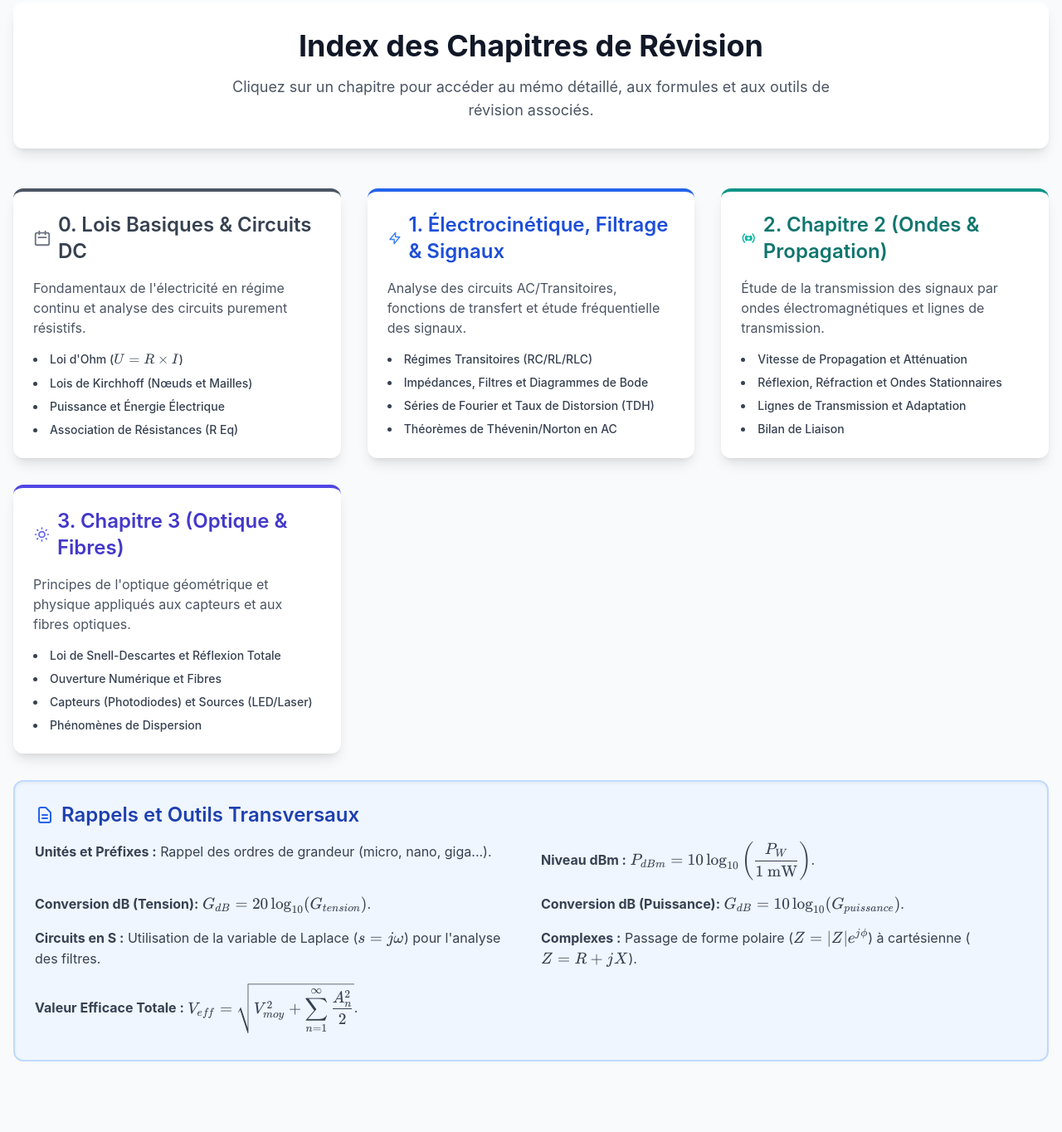
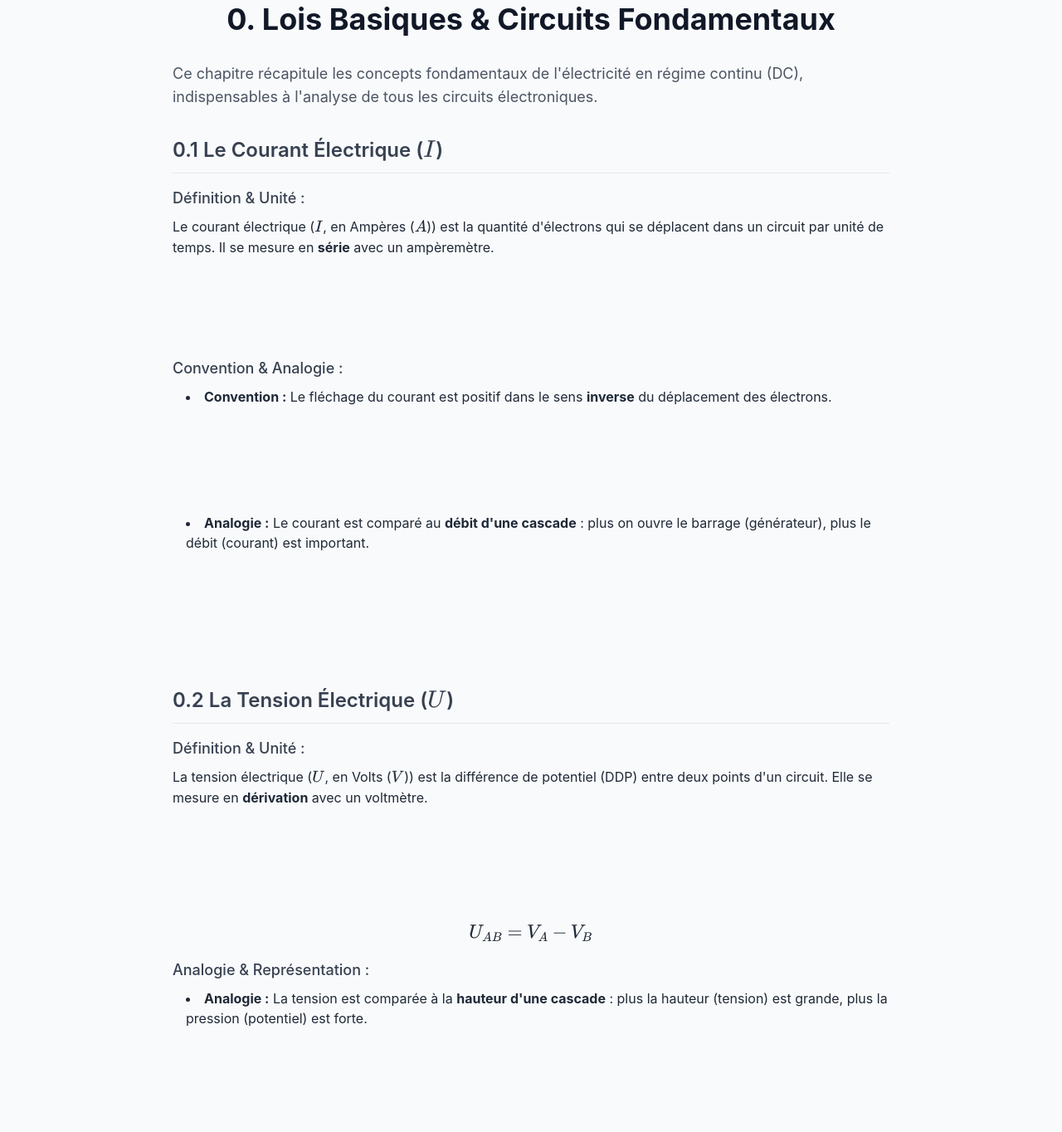
Before and after one commit to JusteUnMecGach4a/Physique, a plain HTML site: page chapitre0_lois_fondamentales.html in a window 1280 px wide. Shown: the part 109-1473 px from the top of the page at 83% size. Drawn offline with nearby package versions, Linux system fonts and the light colour scheme.

Commit message:
Update chapitre0_lois_fondamentales.html

```diff
--- a/chapitre0_lois_fondamentales.html
+++ b/chapitre0_lois_fondamentales.html
@@ -3,18 +3,13 @@
 <head>
     <meta charset="UTF-8">
     <meta name="viewport" content="width=device-width, initial-scale=1.0">
-    <title>Index de Révision - Physique BTS CIEL</title>
-    <!-- Chargement de Tailwind CSS via CDN -->
+    <title>Chapitre 0 : Lois Fondamentales de l'Électricité</title>
     <script src="https://cdn.tailwindcss.com"></script>
-
     <!-- Chargement de KaTeX (CSS) -->
     <link rel="stylesheet" href="https://cdn.jsdelivr.net/npm/katex@0.16.8/dist/katex.min.css" crossorigin="anonymous">
 
     <style>
-        /* Configuration de la police Inter par défaut et couleur de fond */
-        :root {
-            font-family: 'Inter', sans-serif;
-        }
+        :root { font-family: 'Inter', sans-serif; }
         .text-gradient {
             background-image: linear-gradient(to right, #1d4ed8, #2563eb, #3b82f6);
             -webkit-background-clip: text;
@@ -22,19 +17,11 @@
             background-clip: text;
             color: transparent;
         }
-        /* Assure que les formules KaTeX s'affichent correctement en ligne avec le texte */
-        .katex-display {
-            display: inline-block !important;
-            margin: 0 !important;
-        }
-        /* Style pour les cartes cliquables */
-        .chapter-card {
-            cursor: pointer;
-            transition: all 0.3s ease;
-        }
-        .chapter-card:hover {
-            box-shadow: 0 10px 15px -3px rgba(0, 0, 0, 0.1), 0 4px 6px -2px rgba(0, 0, 0, 0.05);
-            transform: translateY(-4px);
+        .katex-display { margin: 1em 0; }
+        .card { @apply bg-white p-6 rounded-xl shadow-lg border-l-4 border-gray-500 mb-6; }
+        .image-placeholder {
+            @apply flex justify-center items-center bg-gray-100 border border-dashed border-gray-300 rounded-lg p-4 my-4 text-sm text-gray-500;
+            min-height: 120px;
         }
     </style>
 </head>
@@ -43,143 +30,136 @@
     <!-- En-tête (Header) -->
     <header class="sticky top-0 bg-white shadow-md z-10">
         <div class="container mx-auto px-4 py-4 flex justify-between items-center">
-            <h1 class="text-2xl font-extrabold text-gradient">Physique BTS CIEL</h1>
-
-            <!-- Menu Desktop : Liens simplifiés vers les chapitres -->
-            <nav class="hidden md:flex space-x-6 text-sm font-medium">
-                <a href="chapitre0_lois_fondamentales.html" class="hover:text-blue-600 transition duration-150">Chapitre 0</a>
-                <a href="chapitre1_electro_signaux.html" class="hover:text-blue-600 transition duration-150">Chapitre 1</a>
-                <a href="#chapitre2" class="hover:text-blue-600 transition duration-150">Chapitre 2</a>
-                <a href="#chapitre3" class="hover:text-blue-600 transition duration-150">Chapitre 3</a>
-            </nav>
-
-            <!-- Bouton Menu Mobile -->
-            <button id="menu-toggle" class="md:hidden p-2 rounded-lg hover:bg-gray-100 transition duration-150 focus:outline-none">
-                <svg xmlns="http://www.w3.org/2000/svg" class="h-6 w-6 text-blue-600" fill="none" viewBox="0 0 24 24" stroke="currentColor">
-                    <path stroke-linecap="round" stroke-linejoin="round" stroke-width="2" d="M4 6h16M4 12h16m-7 6h7" />
-                </svg>
-            </button>
+            <h1 class="text-2xl font-extrabold text-gradient">BTS CIEL - Chapitre 0</h1>
+            <a href="index.html" class="text-sm font-medium text-gray-600 hover:text-blue-600 transition duration-150">
+                <svg xmlns="http://www.w3.org/2000/svg" class="h-5 w-5 inline-block mr-1" fill="none" viewBox="0 0 24 24" stroke="currentColor"><path stroke-linecap="round" stroke-linejoin="round" stroke-width="2" d="M3 12l2-2m0 0l7-7 7 7M5 10v10a1 1 0 001 1h3m10-11l2 2m-2-2v10a1 1 0 01-1 1h-3m-6 0a1 1 0 001-1v-4a1 1 0 011-1h2a1 1 0 011 1v4a1 1 0 001 1m-6 0h6" /></svg>
+                Retour à l'Index
+            </a>
         </div>
-
-        <!-- Menu Mobile (Initiallement caché) -->
-        <nav id="mobile-menu" class="hidden md:hidden px-4 pb-4 pt-2 border-t border-gray-100">
-            <div class="flex flex-col space-y-2 text-sm font-medium">
-                <a href="chapitre0_lois_fondamentales.html" class="block p-2 rounded-lg hover:bg-blue-50 transition duration-150">Chapitre 0</a>
-                <a href="chapitre1_electro_signaux.html" class="block p-2 rounded-lg hover:bg-blue-50 transition duration-150">Chapitre 1</a>
-                <a href="#chapitre2" class="block p-2 rounded-lg hover:bg-blue-50 transition duration-150">Chapitre 2</a>
-                <a href="#chapitre3" class="block p-2 rounded-lg hover:bg-blue-50 transition duration-150">Chapitre 3</a>
-            </div>
-        </nav>
     </header>
 
-    <!-- Conteneur Principal -->
-    <main class="container mx-auto px-4 py-8 md:py-12">
+    <!-- Contenu du Chapitre -->
+    <main class="container mx-auto px-4 py-8 md:py-12 max-w-4xl">
+        <h2 class="text-3xl md:text-4xl font-bold mb-8 text-gray-900 text-center">0. Lois Basiques & Circuits Fondamentaux</h2>
+        <p class="text-lg text-gray-600 mb-8">Ce chapitre récapitule les concepts fondamentaux de l'électricité en régime continu (DC), indispensables à l'analyse de tous les circuits électroniques.</p>
 
-        <!-- Introduction -->
-        <section class="mb-12 text-center bg-white p-8 rounded-xl shadow-lg">
-            <h2 class="text-3xl md:text-4xl font-bold mb-4 text-gray-900">Index des Chapitres de Révision</h2>
-            <p class="text-lg text-gray-600 max-w-3xl mx-auto">
-                Cliquez sur un chapitre pour accéder au mémo détaillé, aux formules et aux outils de révision associés.
-            </p>
+
+        <!-- Section 1: Le Courant Électrique (I) -->
+        <section class="mb-10">
+            <h3 class="text-2xl font-semibold mb-4 text-gray-700 border-b pb-2">0.1 Le Courant Électrique ($I$)</h3>
+
+            <div class="card">
+                <p class="text-lg font-medium text-gray-700 mb-2">Définition & Unité :</p>
+                <p>Le courant électrique ($I$, en Ampères ($A$)) est la quantité d'électrons qui se déplacent dans un circuit par unité de temps. Il se mesure en <strong>série</strong> avec un ampèremètre.</p>
+                <div class="image-placeholder"></div>
+            </div>
+
+            <div class="card bg-gray-50 border-gray-400">
+                <p class="text-lg font-medium text-gray-700 mb-2">Convention & Analogie :</p>
+                <ul class="list-disc list-inside space-y-2 ml-4">
+                    <li><strong>Convention :</strong> Le fléchage du courant est positif dans le sens <strong>inverse</strong> du déplacement des électrons.
+                        <div class="image-placeholder"></div>
+                    </li>
+                    <li><strong>Analogie :</strong> Le courant est comparé au <strong>débit d'une cascade</strong> : plus on ouvre le barrage (générateur), plus le débit (courant) est important.
+                        <div class="image-placeholder"></div>
+                    </li>
+                </ul>
+            </div>
         </section>
 
-        <!-- Grille des Chapitres -->
-        <div class="grid md:grid-cols-2 lg:grid-cols-3 gap-8">
+        <!-- Section 2: La Tension Électrique (U) -->
+        <section class="mb-10">
+            <h3 class="text-2xl font-semibold mb-4 text-gray-700 border-b pb-2">0.2 La Tension Électrique ($U$)</h3>
 
-            <!-- Chapitre 0 (NOUVEAU): Lois Basiques & Circuits Fondamentaux -->
-            <section id="chapitre0" class="chapter-card bg-white p-6 rounded-xl shadow-lg border-t-4 border-gray-600">
-                <a href="chapitre0_lois_fondamentales.html" class="block">
-                    <h3 class="text-2xl font-semibold mb-4 text-gray-700 flex items-center">
-                        <svg xmlns="http://www.w3.org/2000/svg" class="h-6 w-6 mr-2 text-gray-500" fill="none" viewBox="0 0 24 24" stroke="currentColor"><path stroke-linecap="round" stroke-linejoin="round" stroke-width="2" d="M8 7V3m8 4V3m-9 8h10M5 21h14a2 2 0 002-2V7a2 2 0 00-2-2H5a2 2 0 00-2 2v12a2 2 0 002 2z" /></svg>
-                        0. Lois Basiques & Circuits DC
-                    </h3>
-                    <p class="text-gray-600 mb-4">Fondamentaux de l'électricité en régime continu et analyse des circuits purement résistifs.</p>
-                    <ul class="list-disc list-inside space-y-2 text-gray-700 text-sm">
-                        <li class="font-medium">Loi d'Ohm ($$U=R \times I$$)</li>
-                        <li class="font-medium">Lois de Kirchhoff (Nœuds et Mailles)</li>
-                        <li class="font-medium">Puissance et Énergie Électrique</li>
-                        <li class="font-medium">Association de Résistances (R Eq)</li>
-                    </ul>
-                </a>
-            </section>
+            <div class="card">
+                <p class="text-lg font-medium text-gray-700 mb-2">Définition & Unité :</p>
+                <p>La tension électrique ($U$, en Volts ($V$)) est la différence de potentiel (DDP) entre deux points d'un circuit. Elle se mesure en <strong>dérivation</strong> avec un voltmètre. </p>
+                <div class="image-placeholder"></div>
+                $$\large U_{AB} = V_{A} - V_{B}$$
+            </div>
 
-            <!-- Chapitre 1 (Ancien Chapitre 1, renommé et révisé pour la complexité) -->
-            <section id="chapitre1" class="chapter-card bg-white p-6 rounded-xl shadow-lg border-t-4 border-blue-600">
-                <a href="chapitre1_electro_signaux.html" class="block">
-                    <h3 class="text-2xl font-semibold mb-4 text-blue-700 flex items-center">
-                        <svg xmlns="http://www.w3.org/2000/svg" class="h-6 w-6 mr-2 text-blue-500" fill="none" viewBox="0 0 24 24" stroke="currentColor"><path stroke-linecap="round" stroke-linejoin="round" stroke-width="2" d="M13 10V3L4 14h7v7l9-11h-7z" /></svg>
-                        1. Électrocinétique, Filtrage & Signaux
-                    </h3>
-                    <p class="text-gray-600 mb-4">Analyse des circuits AC/Transitoires, fonctions de transfert et étude fréquentielle des signaux.</p>
-                    <ul class="list-disc list-inside space-y-2 text-gray-700 text-sm">
-                        <li class="font-medium">Régimes Transitoires (RC/RL/RLC)</li>
-                        <li class="font-medium">Impédances, Filtres et Diagrammes de Bode</li>
-                        <li class="font-medium">Séries de Fourier et Taux de Distorsion (TDH)</li>
-                        <li class="font-medium">Théorèmes de Thévenin/Norton en AC</li>
-                    </ul>
-                </a>
-            </section>
+            <div class="card bg-gray-50 border-gray-400">
+                <p class="text-lg font-medium text-gray-700 mb-2">Analogie & Représentation :</p>
+                <ul class="list-disc list-inside space-y-2 ml-4">
+                    <li><strong>Analogie :</strong> La tension est comparée à la <strong>hauteur d'une cascade</strong> : plus la hauteur (tension) est grande, plus la pression (potentiel) est forte.
+                        <div class="image-placeholder"></div>
+                    </li>
+                    <li><strong>Représentation :</strong> La tension $U_{AB}$ est symbolisée par une flèche pointant vers $A$ (point de plus haut potentiel, si $U_{AB}>0$) et ayant son origine en $B$.
+                        <div class="image-placeholder"></div>
+                    </li>
+                </ul>
+            </div>
+        </section>
 
-            <!-- Chapitre 2 (Ancien Chapitre 2) -->
-            <section id="chapitre2" class="chapter-card bg-white p-6 rounded-xl shadow-lg border-t-4 border-teal-600">
-                <a href="chapitre2_propagation.html" class="block">
-                    <h3 class="text-2xl font-semibold mb-4 text-teal-700 flex items-center">
-                        <svg xmlns="http://www.w3.org/2000/svg" class="h-6 w-6 mr-2 text-teal-500" fill="none" viewBox="0 0 24 24" stroke="currentColor"><path stroke-linecap="round" stroke-linejoin="round" stroke-width="2" d="M5.636 18.364a9 9 0 010-12.728m12.728 0a9 9 0 010 12.728m-9.9-2.828a5 5 0 010-7.072m7.072 0a5 5 0 010 7.072M15 12a3 3 0 11-6 0 3 3 0 016 0z" /></svg>
-                        2. Chapitre 2 (Ondes & Propagation)
-                    </h3>
-                    <p class="text-gray-600 mb-4">Étude de la transmission des signaux par ondes électromagnétiques et lignes de transmission.</p>
-                    <ul class="list-disc list-inside space-y-2 text-gray-700 text-sm">
-                        <li class="font-medium">Vitesse de Propagation et Atténuation</li>
-                        <li class="font-medium">Réflexion, Réfraction et Ondes Stationnaires</li>
-                        <li class="font-medium">Lignes de Transmission et Adaptation</li>
-                        <li class="font-medium">Bilan de Liaison</li>
-                    </ul>
-                </a>
-            </section>
+        <!-- Section 3: Lois de Kirchhoff et Résistance -->
+        <section class="mb-10">
+            <h3 class="text-2xl font-semibold mb-4 text-gray-700 border-b pb-2">0.3 Lois de Kirchhoff et Loi d'Ohm</h3>
 
-            <!-- Chapitre 3 (Ancien Chapitre 3) -->
-            <section id="chapitre3" class="chapter-card bg-white p-6 rounded-xl shadow-lg border-t-4 border-indigo-600">
-                <a href="chapitre3_optique.html" class="block">
-                    <h3 class="text-2xl font-semibold mb-4 text-indigo-700 flex items-center">
-                        <svg xmlns="http://www.w3.org/2000/svg" class="h-6 w-6 mr-2 text-indigo-500" fill="none" viewBox="0 0 24 24" stroke="currentColor"><path stroke-linecap="round" stroke-linejoin="round" stroke-width="2" d="M12 3v1m0 16v1m9-9h-1M4 12H3m15.364 6.364l-.707-.707M6.343 6.343l-.707-.707m12.728 0l-.707.707M6.343 17.657l-.707.707M16 12a4 4 0 11-8 0 4 4 0 018 0z" /></svg>
-                        3. Chapitre 3 (Optique & Fibres)
-                    </h3>
-                    <p class="text-gray-600 mb-4">Principes de l'optique géométrique et physique appliqués aux capteurs et aux fibres optiques.</p>
-                    <ul class="list-disc list-inside space-y-2 text-gray-700 text-sm">
-                        <li class="font-medium">Loi de Snell-Descartes et Réflexion Totale</li>
-                        <li class="font-medium">Ouverture Numérique et Fibres</li>
-                        <li class="font-medium">Capteurs (Photodiodes) et Sources (LED/Laser)</li>
-                        <li class="font-medium">Phénomènes de Dispersion</li>
-                    </ul>
-                </a>
-            </section>
+            <div class="card">
+                <p class="text-lg font-medium text-gray-700 mb-2">Loi d'Ohm :</p>
+                <p>Relie la tension, le courant et la résistance ($R$, en Ohms ($\Omega$)) aux bornes d'un dipôle passif (résistance).</p>
+                $$\large U = R \times I \quad \implies \quad I = \frac{U}{R} \quad \text{et} \quad R = \frac{U}{I}$$
+            </div>
 
-            <!-- Suppression du Chapitre 4 -->
+            <div class="grid md:grid-cols-2 gap-4">
+                <div class="card bg-gray-50 border-gray-400">
+                    <p class="font-medium">Loi des Nœuds (Loi du Courant) :</p>
+                    <p>La somme algébrique des courants entrants et sortants d'un nœud est nulle.</p>
+                    <div class="image-placeholder"></div>
+                    $$\large \sum I_{\text{entrants}} = \sum I_{\text{sortants}}$$
+                </div>
+                <div class="card bg-gray-50 border-gray-400">
+                    <p class="font-medium">Loi des Mailles (Loi des Tensions) :</p>
+                    <p>La somme algébrique des tensions le long d'une maille fermée est nulle.</p>
+                    <div class="image-placeholder"></div>
+                    $$\large \sum U = 0 \quad \text{(dans une boucle fermée)}$$
+                </div>
+            </div>
+        </section>
 
-            <!-- Carte pour les outils et formules (Non modifié, transversaux) -->
-            <section class="bg-blue-50 p-6 rounded-xl shadow-inner lg:col-span-3 border-2 border-blue-200">
-                <h3 class="text-2xl font-semibold mb-4 text-blue-800 flex items-center">
-                    <svg xmlns="http://www.w3.org/2000/svg" class="h-6 w-6 mr-2 text-blue-600" fill="none" viewBox="0 0 24 24" stroke="currentColor"><path stroke-linecap="round" stroke-linejoin="round" stroke-width="2" d="M9 12h6m-6 4h6m2 5H7a2 2 0 01-2-2V5a2 2 0 012-2h5.586a1 1 0 01.707.293l5.414 5.414a1 1 0 01.293.707V19a2 2 0 01-2 2z" /></svg>
-                    Rappels et Outils Transversaux
-                </h3>
-                <div class="text-gray-700 grid md:grid-cols-2 gap-y-2 gap-x-6">
-                    <p class="mb-2"><strong>Unités et Préfixes :</strong> Rappel des ordres de grandeur (micro, nano, giga...).</p>
-                    <p class="mb-2"><strong>Niveau dBm :</strong> $$P_{dBm} = 10 \log_{10} \left( \frac{P_{W}}{1 \text{ mW}} \right)$$.</p>
-                    <p class="mb-2"><strong>Conversion dB (Tension):</strong> $$G_{dB} = 20 \log_{10}(G_{tension})$$.</p>
-                    <p class="mb-2"><strong>Conversion dB (Puissance):</strong> $$G_{dB} = 10 \log_{10}(G_{puissance})$$.</p>
-                    <p class="mb-2"><strong>Circuits en S :</strong> Utilisation de la variable de Laplace ($$s = j\omega$$) pour l'analyse des filtres.</p>
-                    <p class="mb-2"><strong>Complexes :</strong> Passage de forme polaire ($$Z= |Z|e^{j\phi}$$) à cartésienne ($$Z= R+jX$$).</p>
-                    <p class="mb-2 col-span-full"><strong>Valeur Efficace Totale :</strong> $$V_{eff} = \sqrt{V_{moy}^2 + \sum_{n=1}^\infty \frac{A_n^2}{2}}$$.</p>
+        <!-- Section 4: Association de Résistances et Puissance -->
+        <section class="mb-10">
+            <h3 class="text-2xl font-semibold mb-4 text-gray-700 border-b pb-2">0.4 Puissance et Résistances Équivalentes</h3>
+
+            <div class="card">
+                <p class="text-lg font-medium text-gray-700 mb-2">Puissance Électrique ($P$) :</p>
+                <p>La puissance instantanée ($p(t)$, en Watts) consommée par un dipôle :</p>
+                $$\large p(t) = u(t) \times i(t)$$
+                <p>Pour une résistance, la puissance en régime continu :</p>
+                $$\large P = U \times I = R \times I^2 = \frac{U^2}{R}$$
+            </div>
+
+            <div class="grid md:grid-cols-2 gap-4">
+                <div class="card bg-gray-50 border-gray-400">
+                    <p class="font-medium">Résistances en Série :</p>
+                    <div class="image-placeholder"></div>
+                    $$\large R_{eq} = R_1 + R_2 + \dots + R_n$$
                 </div>
-            </section>
-        </div>
+                <div class="card bg-gray-50 border-gray-400">
+                    <p class="font-medium">Résistances en Parallèle :</p>
+                    <div class="image-placeholder"></div>
+                    $$\large \frac{1}{R_{eq}} = \frac{1}{R_1} + \frac{1}{R_2} + \dots + \frac{1}{R_n}$$
+                    <p class="text-sm mt-2">Cas de deux résistances : $$R_{eq} = \frac{R_1 R_2}{R_1 + R_2}$$</p>
+                </div>
+            </div>
+
+            <div class="card mt-6">
+                <h4 class="text-xl font-semibold mb-2 text-gray-700">Régimes de Signal (DC vs AC)</h4>
+                <p>Un signal électrique peut être continu (DC) ou alternatif (AC). </p>
+                <div class="image-placeholder"></div>
+                <ul class="list-disc list-inside ml-4 mt-2 text-sm">
+                    <li><strong>Continu (DC) :</strong> Valeur constante au cours du temps. Mesuré en position DC (continu) sur un voltmètre.</li>
+                    <li><strong>Alternatif (AC) :</strong> Valeur variant au cours du temps (sinusoïdal, carré, etc.). Mesuré en valeur efficace (RMS) sur un voltmètre.</li>
+                </ul>
+            </div>
+        </section>
 
     </main>
 
     <!-- Pied de page (Footer) -->
     <footer class="bg-gray-800 text-white p-6 mt-12">
         <div class="container mx-auto text-center text-sm">
-            <p>&copy; 2025 BTS CIEL Physics Index | Outil de révision. | N'hésitez pas à demander une explication détaillée d'une notion !</p>
+            <p>&copy; 2025 BTS CIEL Physics Index | Chapitre 0.</p>
         </div>
     </footer>
 
@@ -189,42 +169,12 @@
 
     <script>
         document.addEventListener('DOMContentLoaded', () => {
-            // Rendu KaTeX
             renderMathInElement(document.body, {
-                // Délimiteurs pour le LaTeX
                 delimiters: [
-                    {left: '$$', right: '$$', display: true},  // Blocs de formules (display mode)
-                    {left: '$', right: '$', display: false}    // Formules en ligne (inline mode - non utilisé dans ce doc mais bonne pratique)
+                    {left: '$$', right: '$$', display: true},  // Blocs de formules
+                    {left: '$', right: '$', display: false}    // Formules en ligne
                 ],
-                // Permet les environnements LaTeX
                 throwOnError: false
-            });
-
-            // Menu Mobile Logic
-            const toggleButton = document.getElementById('menu-toggle');
-            const mobileMenu = document.getElementById('mobile-menu');
-
-            // 1. Gestion de l'ouverture/fermeture du menu mobile
-            toggleButton.addEventListener('click', () => {
-                mobileMenu.classList.toggle('hidden');
-            });
-
-            // 2. Fermeture du menu après le clic sur un lien
-            mobileMenu.querySelectorAll('a').forEach(link => {
-                link.addEventListener('click', () => {
-                    // Attendre un court instant pour que le défilement se fasse
-                    setTimeout(() => {
-                        mobileMenu.classList.add('hidden');
-                    }, 100);
-                });
-            });
-
-            // 3. Rendre les cartes cliquables (simulation de navigation vers une page)
-            document.querySelectorAll('.chapter-card a').forEach(link => {
-                link.addEventListener('click', (e) => {
-                    // Nous laissons la navigation se faire vers les vrais fichiers.
-                    console.log(`Navigation vers la page: ${link.textContent.trim()}`);
-                });
             });
         });
     </script>
```
